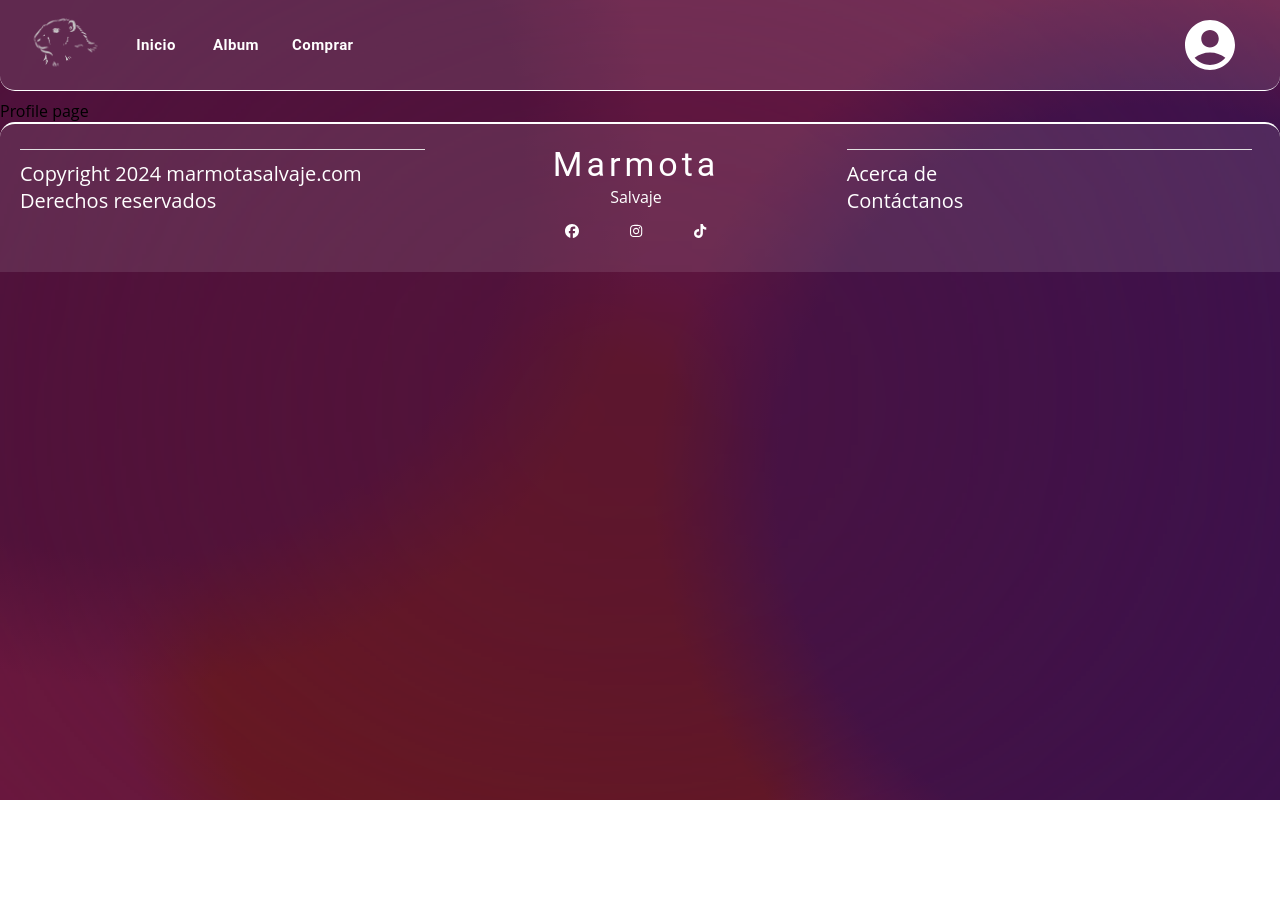
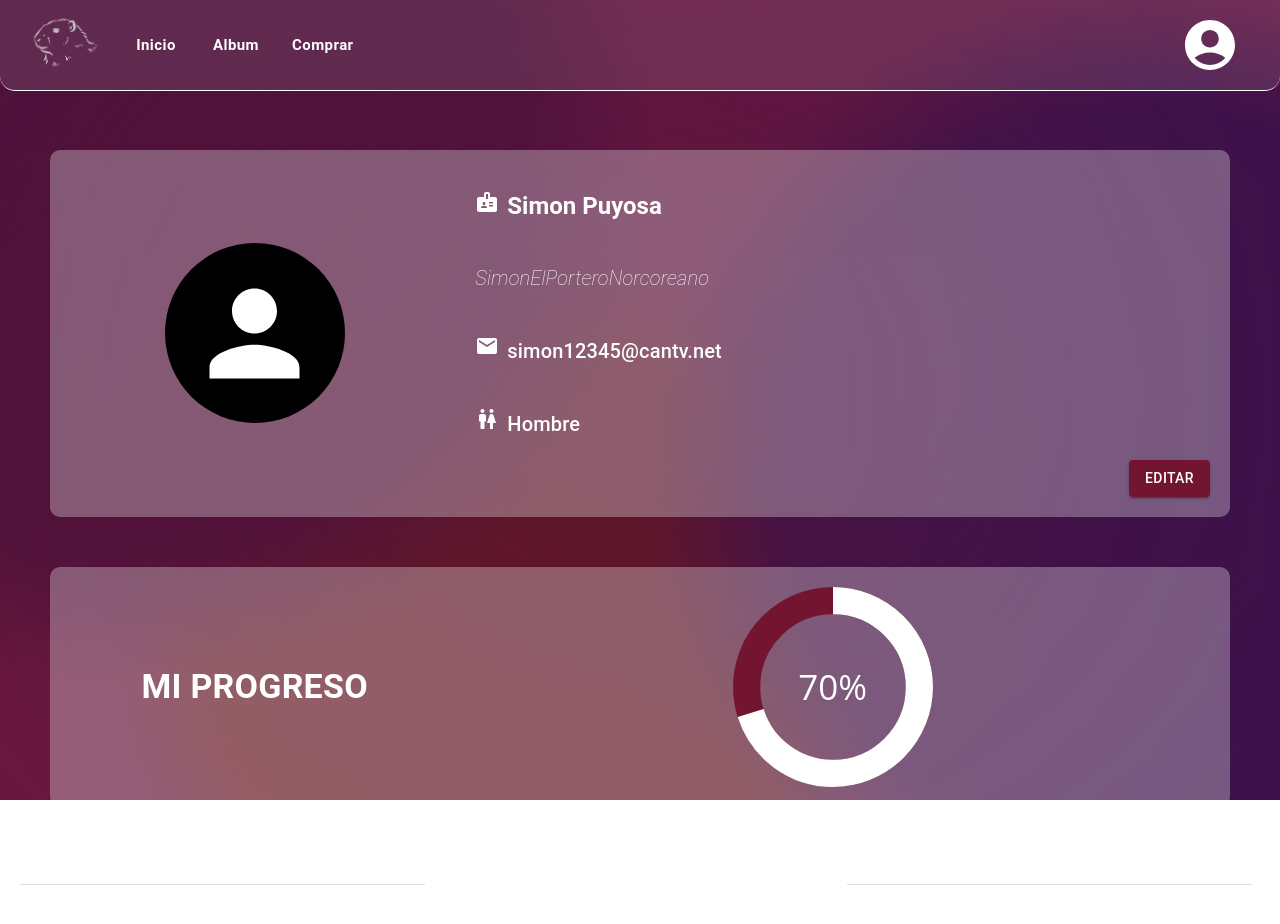
Before and after one commit to anassantosc/CI5644-grupo-azul, a Next.js app in the folder frontend/: page /Profile in a window 1280 px wide. Shown: the top 924 px of the page. Before the commit the page ends 800 px from the top, so only its background shows below. Built offline with nearby package versions, Linux system fonts and the light colour scheme.

Commit message:
UPDATE: Profile page

```diff
--- a/frontend/src/pages/Profile.jsx
+++ b/frontend/src/pages/Profile.jsx
@@ -1,6 +1,89 @@
 import React from "react";
 import Layout from "../layout/Layout";
+import { Box, Grid, Avatar, Typography, Button } from '@mui/material';
+import BadgeIcon from '@mui/icons-material/Badge';
+import EmailIcon from '@mui/icons-material/Email';
+import WcIcon from '@mui/icons-material/Wc';
+import ProgressCircle from "../components/ProgressCircle";
+import { useState } from "react";
+import EditModal from "../components/EditModal";
+
+
 
 export default function Profile() {
-    return <Layout>Profile page</Layout>;
+
+    const [show, setShow] = useState(false);
+    const handleClose = () => setShow(false);
+    const handleShow = () => setShow(true);
+
+    return (
+        <Layout>
+            <Box style={{
+                backgroundColor: 'rgba(255, 255, 255, 0.3)',
+                margin: '50px',
+                borderRadius: '10px',
+                padding: '20px' }}>
+                <Grid container spacing={2} alignItems="center">
+                    <Grid item xs={4} container justifyContent="center">
+                        <Avatar alt="User Avatar" style={{ width: '180px', height: '180px', backgroundColor: 'black' }} />
+                    </Grid>
+                    <Grid item xs={8} container direction="column" justifyContent="center">
+                        <Typography variant="h5" style={{
+                            fontWeight: 'bold',
+                            color: 'white',
+                            margin:'10px',
+                            padding: '10px' }}>
+                                <BadgeIcon style={{ marginRight: '8px' }}/>Simon Puyosa
+                        </Typography>
+                        <Typography variant="h6" style={{
+                            fontWeight: 100,
+                            fontStyle: 'italic',
+                            color: 'white',
+                            margin:'10px',
+                            padding: '10px'  }}>SimonElPorteroNorcoreano
+                        </Typography>
+                        <Typography variant="h6" style={{
+                            fontWeight: 'light',
+                            color: 'white',
+                            margin:'10px',
+                            padding: '10px'  }}><EmailIcon style={{ marginRight: '8px' }}/>simon12345@cantv.net
+                        </Typography>
+                        <Typography variant="h6" style={{
+                            fontWeight: 'light',
+                            color: 'white',
+                            margin:'10px',
+                            padding: '10px'  }}><WcIcon style={{ marginRight: '8px' }}/>Hombre
+                        </Typography>
+                        <Button variant="contained" size="medium" onClick={handleShow} style={{
+                            backgroundColor: '#731530',
+                            color: 'white',
+                            alignSelf: 'flex-end' }}>Editar
+                        </Button>
+                        <EditModal show={show} onClose={handleClose}/>
+                    </Grid>
+                </Grid>
+            </Box>
+
+
+            <Box style={{
+                backgroundColor: 'rgba(255, 255, 255, 0.3)',
+                margin: '50px',
+                borderRadius: '10px',
+                padding: '20px' }}>
+                <Grid container spacing={2} alignItems="center">
+                    <Grid item xs={4} container justifyContent="center">
+                        <Typography variant="h4" justifyContent="center" style={{
+                            fontWeight: 'bold',
+                            color: 'white',
+                            margin:'10px',
+                            padding: '10px' }}>MI PROGRESO
+                        </Typography>
+                    </Grid>
+                    <Grid item xs={8} container direction="column" justifyContent="center">
+                        <ProgressCircle value={70}></ProgressCircle>
+                    </Grid>
+                </Grid>
+            </Box>
+        </Layout>
+    );
 }
```
